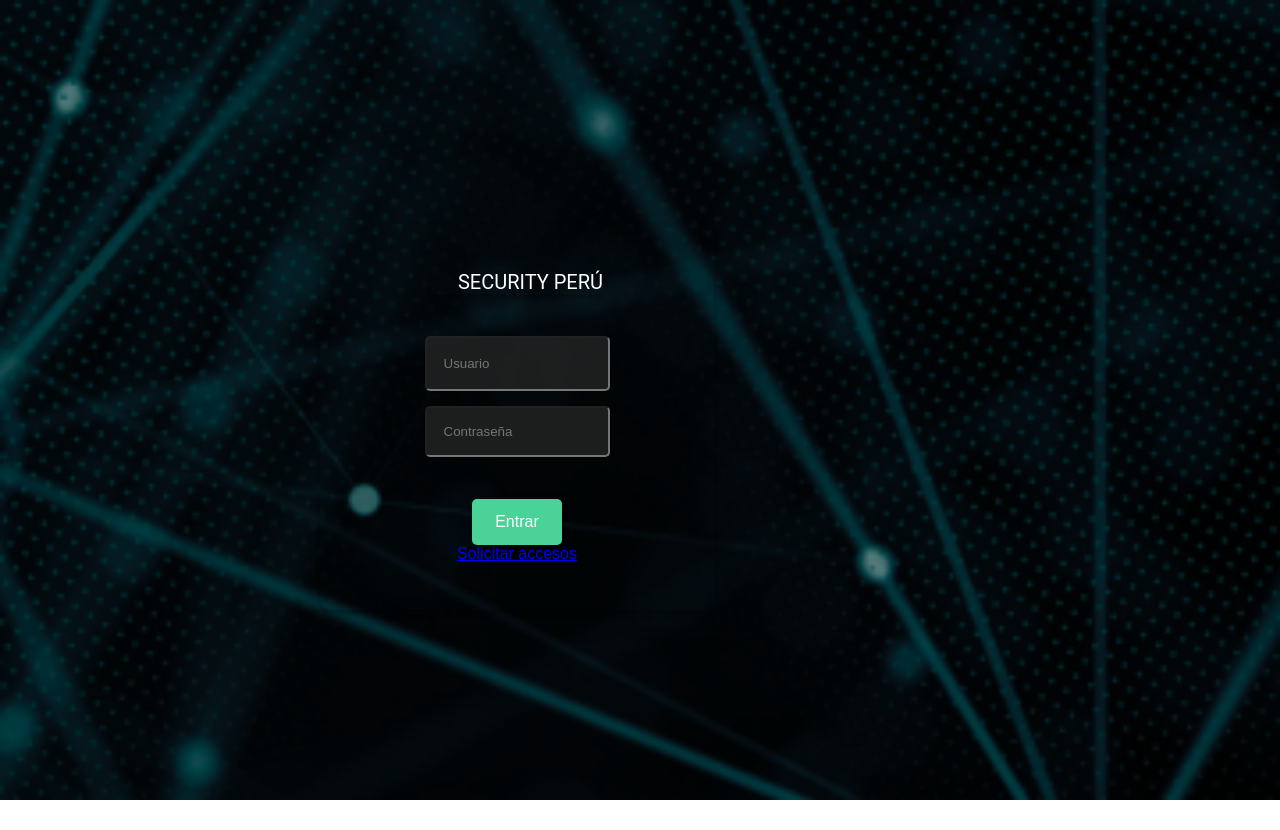
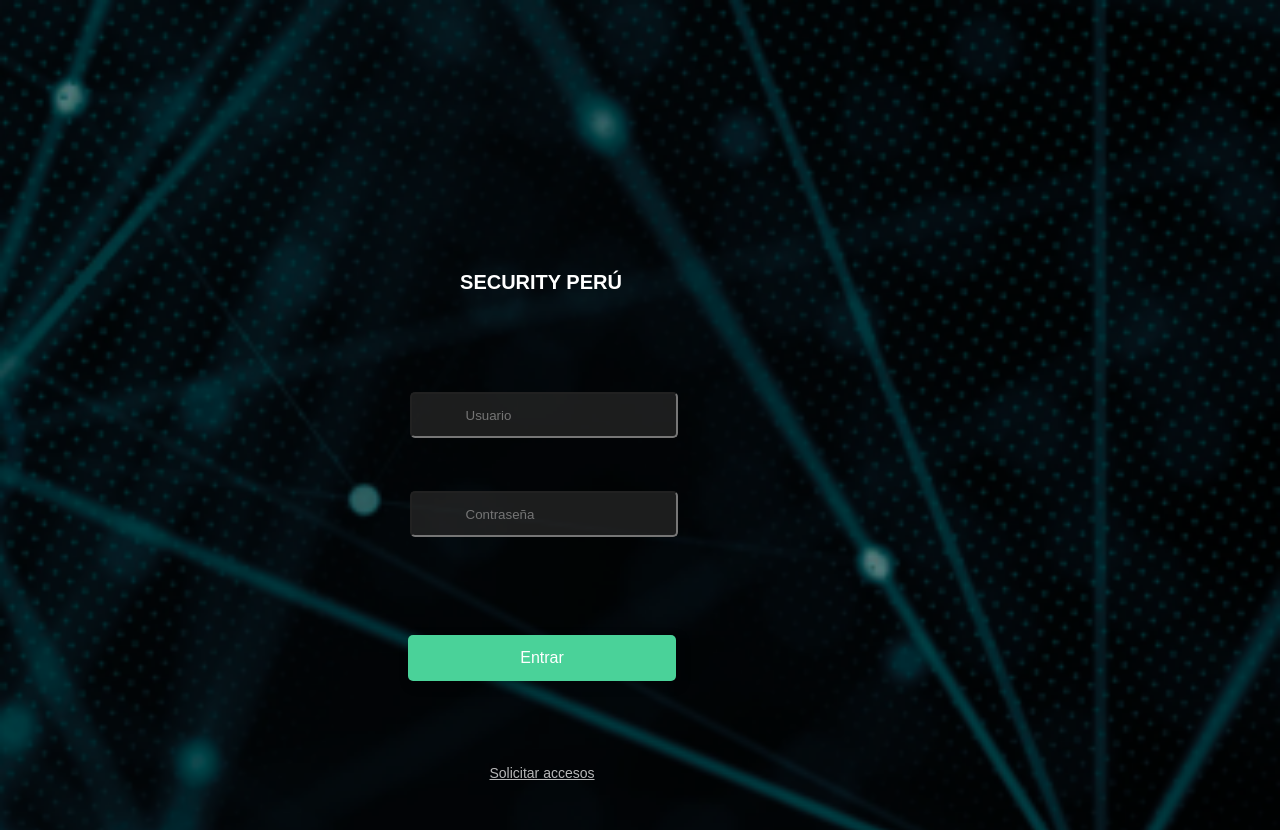
Before and after one commit to GerardoCieza/LOGIN1, a plain HTML site: page index.html in a window 1280 px wide. Before the commit the page ends 800 px from the top, so only its background shows below. Drawn offline with Linux system fonts and the light colour scheme.

Commit message:
Avance 2 Login

```diff
--- a/index.html
+++ b/index.html
@@ -1,5 +1,7 @@
 <!DOCTYPE html>
-<html lang="en"><head>
+<html lang="en">
+
+<head>
     <meta http-equiv="Content-Type" content="text/html; charset=UTF-8">
     <meta http-equiv="X-UA-Compatible" content="IE=edge">
     <meta name="viewport" content="initial-scale=1.0">
@@ -12,44 +14,45 @@
     <div class="contenedor" style="
     height: 100%;
 ">
-
         <div class="contenido" style="height: 100%;width: 100%;">
             <div class="cajaLogin" style="
 ">
-      <div class="barrasuperior" style="
-    box-shadow: 0px 4px 4px rgba(0, 0, 0, 0.25);
-    font-family: 'Roboto';
+                <div class="titulo" style="
     font-style: normal;
-    font-weight: 400;
+    font-weight: 600;
     font-size: 20px;
     line-height: 23px;
     color: #FFFFFF;
-    text-align: left;
+    text-align: center;
     display: flex;
     flex-direction: column;
     justify-content: center;
-    padding-left: 27px;
+    padding-left: 48px;
 ">
-            SECURITY PERÚ
-        </div>
+                    SECURITY PERÚ
+                </div>
+
                 <div class="inputs" style="
     display: flex;
     flex-direction: column;
-    max-width: 250px;
-    gap: 15px;
-    padding: 42px;
+    max-width: 215px;
+    gap: 53px;
 ">
                     <input type="text" placeholder="Usuario" name="username" id="username" style="
     background: rgba(36, 36, 36, 0.78);
     border-radius: 5px;
-    height: 49px;
-    text-indent: 15px;
+    height: 46px;
+    box-sizing: border-box;
+    text-indent: 52px;
+    width: 268px;
 ">
                     <input type="password" placeholder="Contraseña" name="pass" id="pass" style="
     background: rgba(36, 36, 36, 0.78);
     border-radius: 5px;
-    height: 45px;
-    text-indent: 15px;
+    height: 46px;
+    box-sizing: border-box;
+    text-indent: 52px;
+    width: 268px;
 ">
                 </div>
                 <div class="botones" style="
@@ -58,24 +61,26 @@
     background: #4AD299;
     box-shadow: 3px 4px 12px rgba(0, 0, 0, 0.25);
     border-radius: 5px;
-    max-width: 90px;
+    width: 268px;
     height: 46px;
     display: flex;
     flex-direction: column;
     justify-content: center;
     align-items: center;
     color: white;
-    min-width: 90px;
 ">Entrar</div>
                     <a href="a" style="
+    font-style: normal;
+    font-weight: 400;
+    font-size: 14px;
+    line-height: 20px;
+    text-align: center;
+    color: rgba(251, 251, 251, 0.73);
 ">Solicitar accesos</a>
                 </div>
             </div>
         </div>
     </div>
+</body>
 
-
-
-
-
-</body></html>
+</html>
--- a/style.css
+++ b/style.css
@@ -17,7 +17,6 @@ body {
     width: 100%;
 }
 .cajaLogin{
-    box-shadow: 0px 4px 4px rgba(0, 0, 0, 0.25);
     border-radius: 10px;
     padding: 47px;
     display: flex;
@@ -27,39 +26,41 @@ body {
     max-width: 300px;
     top: 28%;
     left: 25%;
+    gap: 98px;
 }
-.barrasuperior{
-    box-shadow: 0px 4px 4px rgba(0, 0, 0, 0.25);
-    font-family: 'Roboto';
+.titulo{
     font-style: normal;
-    font-weight: 400;
+    font-weight: 600;
     font-size: 20px;
     line-height: 23px;
     color: #FFFFFF;
-    text-align: left;
+    text-align: center;
     display: flex;
     flex-direction: column;
     justify-content: center;
-    padding-left: 27px;
+    padding-left: 48px;
 }
 .inputs{
     display: flex;
     flex-direction: column;
     max-width: 250px;
     gap: 15px;
-    padding: 42px;
 }
 .text{
     background: rgba(36, 36, 36, 0.78);
     border-radius: 5px;
-    height: 49px;
-    text-indent: 15px;
+    height: 46px;
+    box-sizing: border-box;
+    text-indent: 52px;
+    width: 268px;
 }
 .password{
     background: rgba(36, 36, 36, 0.78);
     border-radius: 5px;
-    height: 45px;
-    text-indent: 15px;
+    height: 46px;
+    box-sizing: border-box;
+    text-indent: 52px;
+    width: 268px;
 }
 .botones{
     flex-direction: column;
@@ -67,17 +68,26 @@ body {
     background-position-y: center;
     text-align: center;
     align-items: center;
+    gap: 82px;
+    padding-left: 50px;
 }
 .btnLogin{
     background: #4AD299;
     box-shadow: 3px 4px 12px rgba(0, 0, 0, 0.25);
     border-radius: 5px;
-    max-width: 90px;
+    width: 268px;
     height: 46px;
     display: flex;
     flex-direction: column;
     justify-content: center;
     align-items: center;
     color: white;
-    min-width: 90px;
 }
+.a{
+    font-style: normal;
+    font-weight: 400;
+    font-size: 14px;
+    line-height: 20px;
+    text-align: center;
+    color: rgba(251, 251, 251, 0.73);
+}
```
